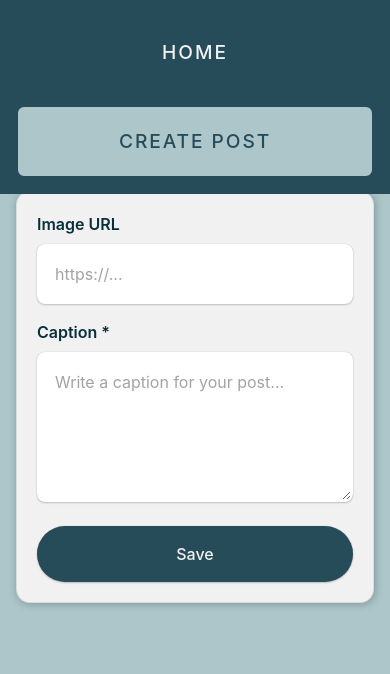
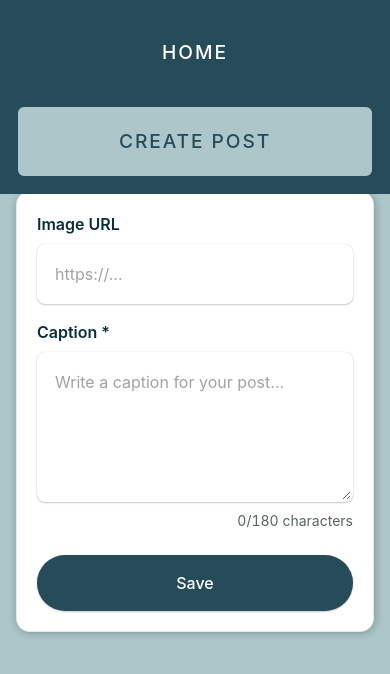
Before and after one commit to cederdorff/post-app-supabase, a React (Vite) app: page /create in a window 390 px wide. Shown: the top 674 px of the page. Built offline with nearby package versions, Linux system fonts and the light colour scheme; no server answers.

Commit message:
refactor: demonstrate React styling approaches

```diff
--- a/src/components/Header.jsx
+++ b/src/components/Header.jsx
@@ -1,13 +1,24 @@
 import { NavLink } from "react-router";
+import styles from "./Header.module.css";
 
 export default function Header() {
   return (
-    <header className="site-header">
-      <nav className="site-nav" aria-label="Main navigation">
-        <NavLink to="/" className="nav-link">
+    <header className={styles.header}>
+      <nav className={styles.nav} aria-label="Main navigation">
+        <NavLink
+          to="/"
+          className={({ isActive }) =>
+            `${styles.link} ${isActive ? styles.active : ""}`
+          }
+        >
           Home
         </NavLink>
-        <NavLink to="/create" className="nav-link">
+        <NavLink
+          to="/create"
+          className={({ isActive }) =>
+            `${styles.link} ${isActive ? styles.active : ""}`
+          }
+        >
           Create Post
         </NavLink>
       </nav>
--- /dev/null
+++ b/src/components/Header.module.css
@@ -0,0 +1,51 @@
+.header {
+  position: fixed;
+  z-index: 100;
+  top: 0;
+  right: 0;
+  left: 0;
+  display: grid;
+  padding: var(--space-sm) var(--space-lg);
+  background-color: var(--color-brand);
+  text-align: center;
+}
+
+.nav {
+  display: grid;
+  grid-template-columns: 1fr 1fr;
+  gap: var(--space-sm);
+  width: 100%;
+  max-width: 1600px;
+  margin: 0 auto;
+}
+
+.link {
+  display: inline-block;
+  padding: 1.25rem var(--space-sm);
+  border: 2px solid var(--color-brand);
+  border-radius: var(--radius-sm);
+  color: var(--color-text-inverse);
+  font-size: 1.2em;
+  font-weight: 500;
+  letter-spacing: 0.1em;
+  text-align: center;
+  text-decoration: none;
+  text-transform: uppercase;
+  transition: 0.25s;
+}
+
+.link:hover,
+.active {
+  background-color: var(--color-brand-light);
+  color: var(--color-brand);
+}
+
+@media (max-width: 700px) {
+  .header {
+    padding: var(--space-sm);
+  }
+
+  .nav {
+    grid-template-columns: 1fr;
+  }
+}
--- a/src/components/PostCard.jsx
+++ b/src/components/PostCard.jsx
@@ -1,11 +1,12 @@
 import { Link } from "react-router";
+import styles from "./PostCard.module.css";
 
 export default function PostCard({ post }) {
   return (
-    <Link to={`/posts/${post.id}`} className="post-card">
-      <img src={post.image} alt={post.caption} />
-      <div className="post-card-body">
-        <p className="post-card-id">Post #{post.id}</p>
+    <Link to={`/posts/${post.id}`} className={styles.card}>
+      <img className={styles.image} src={post.image} alt={post.caption} />
+      <div className={styles.body}>
+        <p className={styles.id}>Post #{post.id}</p>
         <h2>{post.caption}</h2>
       </div>
     </Link>
--- /dev/null
+++ b/src/components/PostCard.module.css
@@ -0,0 +1,52 @@
+.card {
+  display: flex;
+  flex-direction: column;
+  gap: var(--space-sm);
+  padding: var(--space-md);
+  border-radius: var(--radius-sm);
+  background-color: var(--color-surface);
+  box-shadow: var(--shadow-card);
+  animation: fade-in 0.5s;
+  transition:
+    box-shadow 0.25s,
+    transform 0.25s;
+}
+
+.card:hover {
+  box-shadow: 0 8px 16px 0 var(--color-brand);
+  transform: translateY(-2px);
+}
+
+.image {
+  width: 100%;
+  height: 220px;
+  border-radius: var(--radius-sm);
+  object-fit: cover;
+}
+
+.body h2 {
+  margin: 0;
+  font-size: 1.2rem;
+  font-weight: 500;
+  letter-spacing: 0.1px;
+  line-height: 1.35;
+}
+
+.id {
+  margin: 0;
+  color: var(--color-brand-dark);
+  font-size: 0.85rem;
+  font-weight: 600;
+  letter-spacing: 0.08em;
+  text-transform: uppercase;
+}
+
+@keyframes fade-in {
+  from {
+    opacity: 0;
+  }
+
+  to {
+    opacity: 1;
+  }
+}
--- a/src/main.jsx
+++ b/src/main.jsx
@@ -1,6 +1,6 @@
 import { StrictMode } from "react";
 import { createRoot } from "react-dom/client";
-import "./main.css";
+import "./styles/global.css";
 import App from "./App.jsx";
 
 createRoot(document.getElementById("root")).render(
--- a/src/pages/CreatePage.jsx
+++ b/src/pages/CreatePage.jsx
@@ -54,8 +54,20 @@ export default function CreatePage() {
               placeholder="Write a caption for your post..."
               value={caption}
               onChange={(event) => setCaption(event.target.value)}
+              maxLength="180"
               required
             />
+            <small
+              className="caption-count"
+              style={{
+                color:
+                  caption.length >= 150
+                    ? "var(--color-danger)"
+                    : "var(--color-muted)",
+              }}
+            >
+              {caption.length}/180 characters
+            </small>
           </div>
         </div>
 
--- a/src/pages/UpdatePage.jsx
+++ b/src/pages/UpdatePage.jsx
@@ -69,8 +69,20 @@ export default function UpdatePage() {
               placeholder="Write a caption for your post..."
               value={caption}
               onChange={(event) => setCaption(event.target.value)}
+              maxLength="180"
               required
             />
+            <small
+              className="caption-count"
+              style={{
+                color:
+                  caption.length >= 150
+                    ? "var(--color-danger)"
+                    : "var(--color-muted)",
+              }}
+            >
+              {caption.length}/180 characters
+            </small>
           </div>
         </div>
 
--- a/src/main.css
+++ b/src/styles/global.css
@@ -1,14 +1,4 @@
-:root {
-  --green: rgb(38, 76, 89);
-  --dark-green: rgb(9, 47, 59);
-  --light-green: rgb(172, 198, 201);
-  --text-color-danger: #f44250;
-  --text-color-dark: #333;
-  --text-color-light: #f1f1f1;
-  --white: #f1f1f1;
-  --shadow-soft: 0 0 1px hsla(0, 0%, 0%, 0.2), 0 1px 2px hsla(0, 0%, 0%, 0.2);
-  --shadow-card: 1px 1px 8px rgba(0, 0, 0, 0.25);
-}
+@import "./variables.css";
 
 html {
   box-sizing: border-box;
@@ -22,8 +12,8 @@ html {
 
 body,
 html {
-  background-color: var(--light-green);
-  color: var(--text-color-dark);
+  background-color: var(--color-brand-light);
+  color: var(--color-text);
   font-family: Inter, system-ui, Avenir, Helvetica, Arial, sans-serif;
   font-weight: 400;
   min-height: 100%;
@@ -33,13 +23,13 @@ html {
 }
 
 a {
-  color: var(--green);
+  color: var(--color-brand);
   text-decoration: none;
   transition: 0.5s;
 }
 
 a:hover {
-  color: var(--dark-green);
+  color: var(--color-brand-dark);
 }
 
 .app {
@@ -60,7 +50,7 @@ a:hover {
 }
 
 .feed-eyebrow {
-  color: var(--green);
+  color: var(--color-brand);
   text-transform: uppercase;
   letter-spacing: 0.12em;
   font-size: 0.9rem;
@@ -69,9 +59,8 @@ a:hover {
 }
 
 .post-form,
-.post-card,
 .post-detail {
-  background-color: var(--white);
+  background-color: var(--color-surface);
   box-shadow: var(--shadow-card);
   animation: fadeIn 0.5s;
 }
@@ -81,7 +70,7 @@ a:hover {
   align-items: center;
   justify-content: center;
   text-decoration: none;
-  border-radius: 999px;
+  border-radius: var(--radius-pill);
   border: none;
   cursor: pointer;
   width: auto;
@@ -100,23 +89,23 @@ a:hover {
 }
 
 .btn-primary {
-  background-color: var(--green);
-  color: var(--white);
+  background-color: var(--color-brand);
+  color: var(--color-text-inverse);
 }
 
 .btn-primary:hover {
-  background-color: var(--light-green);
-  color: var(--green);
+  background-color: var(--color-brand-light);
+  color: var(--color-brand);
 }
 
 .btn-danger {
-  background-color: var(--white);
-  color: var(--text-color-danger);
+  background-color: var(--color-surface);
+  color: var(--color-danger);
 }
 
 .btn-danger:hover {
-  background-color: var(--text-color-danger);
-  color: var(--white);
+  background-color: var(--color-danger);
+  color: var(--color-text-inverse);
 }
 
 .btn:hover {
@@ -130,54 +119,12 @@ a:hover {
   transform: translateY(1px);
 }
 
-.site-header {
-  background-color: var(--green);
-  display: grid;
-  left: 0;
-  position: fixed;
-  right: 0;
-  text-align: center;
-  top: 0;
-  padding: 1em 2em;
-  z-index: 100;
-}
-
-.site-nav {
-  max-width: 1600px;
-  width: 100%;
-  margin: 0 auto;
-  display: grid;
-  grid-template-columns: 1fr 1fr;
-  gap: 1em;
-}
-
-.nav-link {
-  display: inline-block;
-  color: var(--text-color-light);
-  text-align: center;
-  padding: 20px 16px;
-  text-decoration: none;
-  letter-spacing: 0.1em;
-  text-transform: uppercase;
-  border: 2px solid var(--green);
-  font-weight: 500;
-  font-size: 1.2em;
-  border-radius: 8px;
-  transition: 0.5s;
-}
-
-.nav-link:hover,
-.nav-link.active {
-  background-color: var(--light-green);
-  color: var(--green);
-}
-
 .post-form {
   display: grid;
   gap: 1.25em;
   padding: 1.5em;
   transition: 0.5s;
-  border-radius: 14px;
+  border-radius: var(--radius-md);
   max-width: 900px;
   border: 1px solid rgba(38, 76, 89, 0.12);
 }
@@ -196,7 +143,7 @@ a:hover {
 
 .form-field label {
   font-weight: 600;
-  color: var(--dark-green);
+  color: var(--color-brand-dark);
 }
 
 .form-field input,
@@ -215,6 +162,12 @@ a:hover {
     border-color 0.25s ease,
     box-shadow 0.25s ease,
     transform 0.25s ease;
+}
+
+.caption-count {
+  align-self: flex-end;
+  font-size: 0.875rem;
+  font-variant-numeric: tabular-nums;
 }
 
 .form-field input:hover,
@@ -266,44 +219,6 @@ a:hover {
   gap: 1em;
 }
 
-.post-card {
-  padding: 1.5em;
-  transition: 0.5s;
-  cursor: pointer;
-  border-radius: 10px;
-  display: flex;
-  flex-direction: column;
-  gap: 1em;
-}
-
-.post-card:hover {
-  box-shadow: 0 8px 16px 0 var(--green);
-}
-
-.post-card img {
-  width: 100%;
-  height: 220px;
-  object-fit: cover;
-  border-radius: 10px;
-}
-
-.post-card-body h2 {
-  margin: 0;
-  font-weight: 500;
-  letter-spacing: 0.1px;
-  font-size: 1.2rem;
-  line-height: 1.35;
-}
-
-.post-card-id {
-  margin: 0;
-  color: var(--dark-green);
-  font-size: 0.85rem;
-  font-weight: 600;
-  text-transform: uppercase;
-  letter-spacing: 0.08em;
-}
-
 .post-detail {
   padding: 1.5em;
   transition: 0.5s;
@@ -329,7 +244,7 @@ a:hover {
 
 .post-meta {
   margin: 0;
-  color: var(--dark-green);
+  color: var(--color-brand-dark);
   text-transform: uppercase;
   letter-spacing: 0.08em;
   font-size: 0.85rem;
@@ -370,14 +285,6 @@ a:hover {
     padding: 120px 1em 1em;
   }
 
-  .site-header {
-    padding: 1em;
-  }
-
-  .site-nav {
-    grid-template-columns: 1fr;
-  }
-
   .page-title {
     font-size: 2.4em;
     margin-bottom: 0.75em;
@@ -394,7 +301,7 @@ a:hover {
 
   .post-form {
     padding: 1.25em;
-    border-radius: 14px;
+    border-radius: var(--radius-md);
   }
 
   .image-preview {
--- /dev/null
+++ b/src/styles/variables.css
@@ -0,0 +1,23 @@
+:root {
+  --color-brand: rgb(38, 76, 89);
+  --color-brand-dark: rgb(9, 47, 59);
+  --color-brand-light: rgb(172, 198, 201);
+  --color-danger: #c81e2b;
+  --color-text: #292929;
+  --color-text-inverse: #fff;
+  --color-surface: #fff;
+  --color-muted: #596460;
+
+  --space-xs: 0.5rem;
+  --space-sm: 1rem;
+  --space-md: 1.5rem;
+  --space-lg: 2rem;
+  --space-xl: 4rem;
+
+  --radius-sm: 0.5rem;
+  --radius-md: 0.875rem;
+  --radius-pill: 999px;
+
+  --shadow-soft: 0 0 1px hsla(0, 0%, 0%, 0.2), 0 1px 2px hsla(0, 0%, 0%, 0.2);
+  --shadow-card: 1px 1px 8px rgba(0, 0, 0, 0.25);
+}
```
